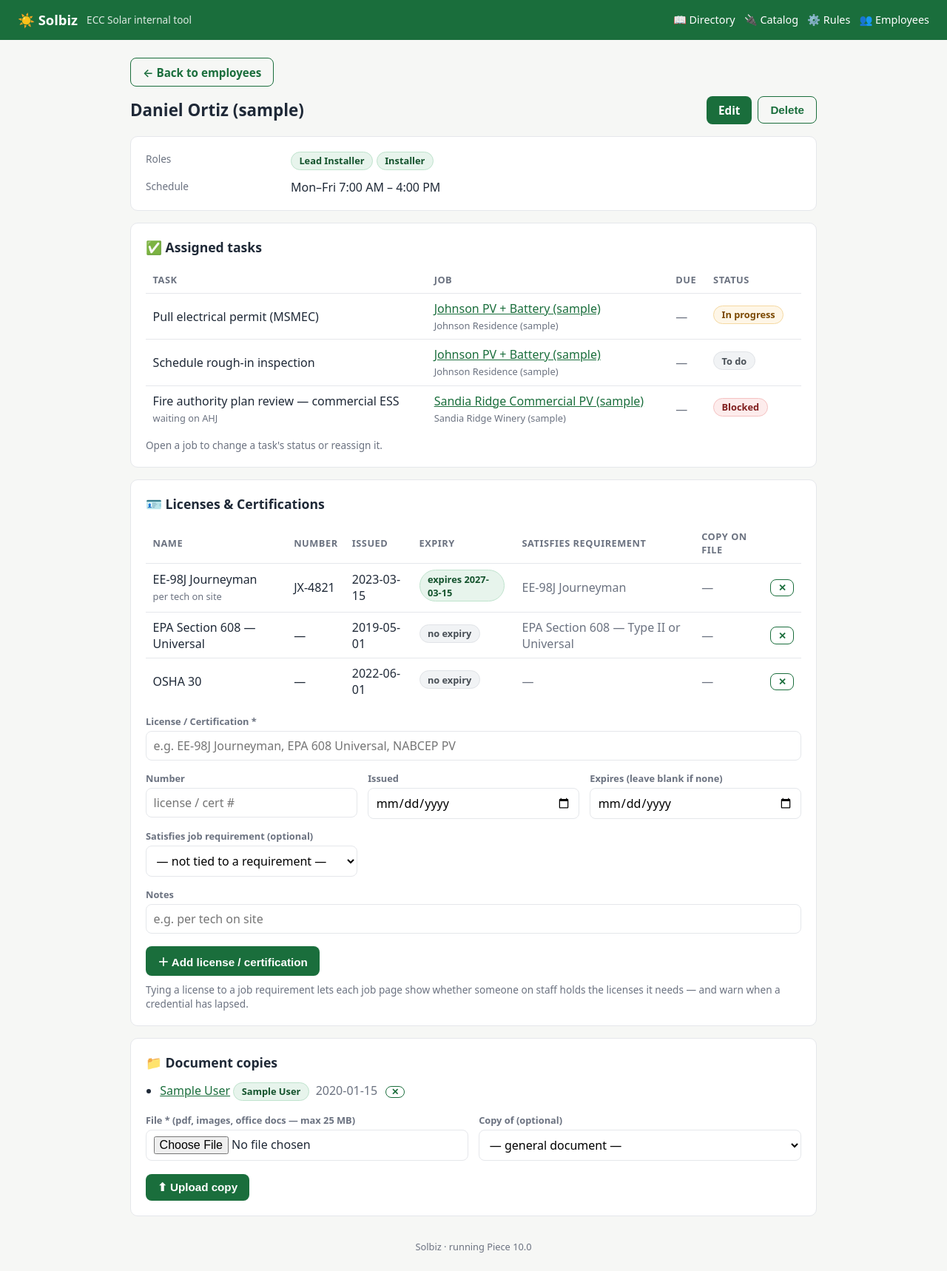
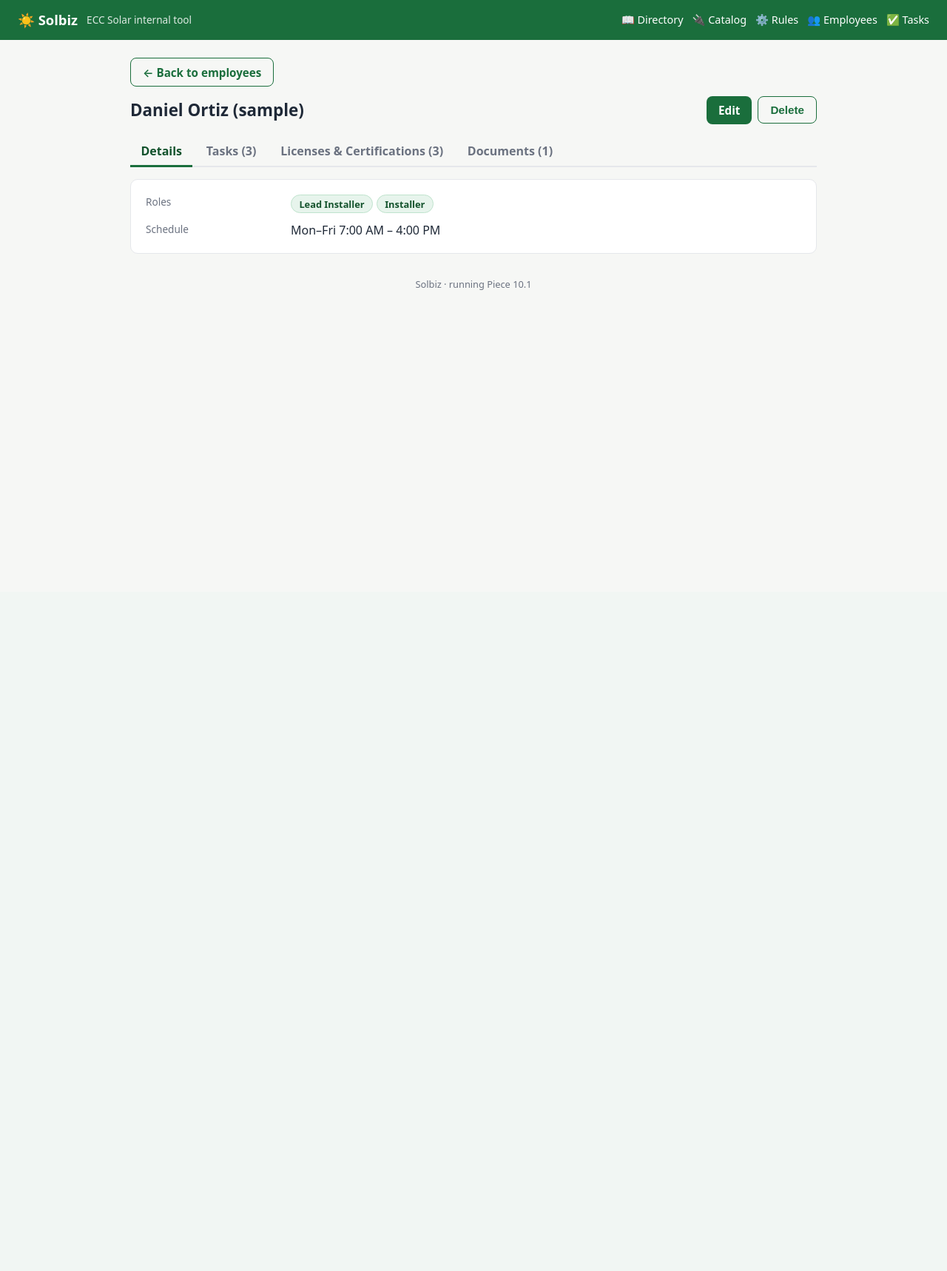
Before and after one commit to RaIn-Solar/job-creator-app, a Flask app: page /employees/1 in a window 1280 px wide. Shown: the whole page at 74% size. After the commit the page ends 392 px from the top, so only its background shows below. Run offline with Flask 3, Linux system fonts and the light colour scheme; data comes from the database, SQL or seed files in the repository; tables that the repository leaves empty hold one stand-in row (values such as "Sample post").

Commit message:
Piece 10.1 — auto-generated tasks, task board, tabbed employee profile
Three task-management follow-ups:

1. Generate tasks from a job's process. A "⚙ Generate from process" button
   on the job Tasks tab runs the same per-job BPMN the Process chart uses
   and turns each workflow step (skipping start/end events and gateways)
   into an ordered To-do, with the responsible lane noted. Skips steps
   already on the list, so it's safe to re-run after a job changes.

2. Cross-job task board at /tasks (new "✅ Tasks" nav link). Every task in
   one place, filterable to one person (or the unassigned pile) and to
   open vs. all, with a status tally + overdue count and inline status
   changes that return to the board (set_task_status now honors a
   same-site-only `next`).

3. Tabbed employee profile. The profile now uses the same hash-persisted
   tabs as the job page — Details / Tasks / Licenses & Certifications /
   Documents — and credential/document actions redirect back to their tab.

app.py: generate_tasks + tasks_dashboard routes; set_task_status `next`
support; employee credential/file redirects carry tab anchors. VERSION
bumped to Piece 10.1. New template templates/tasks.html; base.html nav
link; job_detail.html generate button; employee_detail.html restructured
into tabs.

Verified: process-task generation (ordered, gateways/events excluded,
idempotent re-run); the board's employee/unassigned/open/all filters,
inline status change with safe `next` (offsite redirects rejected); and the
employee tabs + anchored redirects — via route tests and screenshots.

Co-Authored-By: Claude Opus 4.8 <noreply@anthropic.com>
Claude-Session: https://claude.ai/code/session_01KhWnFkjkDZnX5K7hNmCpXU

```diff
--- a/app.py
+++ b/app.py
@@ -556,7 +556,7 @@ PRODUCTS = [
 
 # Shown in the footer of every page so it's always obvious which build
 # is running. Bumped with each piece.
-VERSION = "Piece 10.0"
+VERSION = "Piece 10.1"
 
 UPLOADS_DIR = DATA_DIR / "uploads"
 ALLOWED_EXTENSIONS = {
@@ -1713,6 +1713,45 @@ def add_task(job_id):
     return redirect(url_for("job_detail", job_id=job_id, _anchor="tasks"))
 
 
+@app.route("/jobs/<int:job_id>/tasks/generate", methods=["POST"])
+def generate_tasks(job_id):
+    """Pre-load a job's task list from its process: run the same per-job
+    BPMN the Process chart uses, then turn each workflow step (skipping
+    start/end events and gateways) into a To-do task, in order, with the
+    responsible lane noted. Skips steps already on the list, so it's safe
+    to re-run after the job's fields change."""
+    job = fetch_job(job_id)
+    db = get_db()
+    rules = db.execute("SELECT * FROM resource_rules").fetchall()
+    _xml, details = build_job_bpmn(job, match_rules(job, rules))
+    steps = sorted(details.values(), key=lambda d: d["order"])
+    existing = {r["title"].strip().lower() for r in db.execute(
+        "SELECT title FROM job_tasks WHERE job_id = ?", (job_id,)).fetchall()}
+    base = db.execute(
+        "SELECT COALESCE(MAX(sort_order), -1) + 1 FROM job_tasks WHERE job_id = ?",
+        (job_id,)).fetchone()[0]
+    added = 0
+    for step in steps:
+        kind = step["kind"]
+        if kind.endswith("Event") or kind.endswith("Gateway"):
+            continue
+        title = (step["name"] or "").strip()
+        if not title or title.lower() in existing:
+            continue
+        note = f"Process step · {step['lane']}" if step.get("lane") else "Process step"
+        db.execute(
+            "INSERT INTO job_tasks"
+            " (job_id, employee_id, title, status, notes, sort_order)"
+            " VALUES (?, NULL, ?, 'To do', ?, ?)",
+            (job_id, title, note, base + added))
+        existing.add(title.lower())
+        added += 1
+    db.commit()
+    flash(f"Added {added} task{'s' if added != 1 else ''} from the job's process."
+          if added else "No new tasks — the process steps are already on the list.")
+    return redirect(url_for("job_detail", job_id=job_id, _anchor="tasks"))
+
+
 @app.route("/jobs/<int:job_id>/tasks/<int:task_id>/status", methods=["POST"])
 def set_task_status(job_id, task_id):
     status = request.form.get("status", "")
@@ -1725,6 +1764,11 @@ def set_task_status(job_id, task_id):
             " WHERE id = ? AND job_id = ?",
             (status, completed, task_id, job_id))
         db.commit()
+    # A dashboard passes ?next= so the status change returns there; only
+    # same-site relative paths are honored.
+    nxt = request.form.get("next", "")
+    if nxt.startswith("/") and not nxt.startswith("//"):
+        return redirect(nxt)
     return redirect(url_for("job_detail", job_id=job_id, _anchor="tasks"))
 
 
@@ -1744,6 +1788,43 @@ def delete_task(job_id, task_id):
                (task_id, job_id))
     db.commit()
     return redirect(url_for("job_detail", job_id=job_id, _anchor="tasks"))
+
+
+@app.route("/tasks")
+def tasks_dashboard():
+    """Cross-job task board: every task in one place, filterable to one
+    person (or the unassigned pile) and to open vs. all. The home for
+    'what am I supposed to be doing' across every job."""
+    db = get_db()
+    employees = db.execute("SELECT id, name FROM employees ORDER BY name").fetchall()
+    who = request.args.get("employee", "")   # "" (all) / "unassigned" / an id
+    show = request.args.get("show", "open")  # open / all
+    sql = ("SELECT t.*, j.job_name, j.id AS job_id, c.name AS client_name,"
+           " e.name AS assignee_name FROM job_tasks t"
+           " JOIN jobs j ON j.id = t.job_id"
+           " JOIN clients c ON c.id = j.client_id"
+           " LEFT JOIN employees e ON e.id = t.employee_id WHERE 1 = 1")
+    params = []
+    if who == "unassigned":
+        sql += " AND t.employee_id IS NULL"
+    elif who.isdigit():
+        sql += " AND t.employee_id = ?"
+        params.append(int(who))
+    if show == "open":
+        sql += " AND t.status != 'Done'"
+    # Open first, then soonest due (blank dues last), then by job.
+    sql += (" ORDER BY (t.status = 'Done'), (t.due_date = ''), t.due_date,"
+            " j.id, t.sort_order, t.id")
+    tasks = db.execute(sql, params).fetchall()
+    counts = {}
+    for t in tasks:
+        counts[t["status"]] = counts.get(t["status"], 0) + 1
+    today = datetime.now().strftime("%Y-%m-%d")
+    overdue = sum(1 for t in tasks
+                  if t["due_date"] and t["due_date"] < today and t["status"] != "Done")
+    return render_template(
+        "tasks.html", tasks=tasks, employees=employees, who=who, show=show,
+        task_statuses=TASK_STATUSES, counts=counts, overdue=overdue, today=today)
 
 
 # -------------------------------------------------------------------- files
@@ -2233,7 +2314,7 @@ def add_credential(employee_id):
     name = request.form.get("name", "").strip()
     if not name:
         flash("A license/certification needs a name.", "error")
-        return redirect(url_for("employee_detail", employee_id=employee_id))
+        return redirect(url_for("employee_detail", employee_id=employee_id, _anchor="licenses"))
     db = get_db()
     db.execute(
         "INSERT INTO employee_credentials"
@@ -2248,7 +2329,7 @@ def add_credential(employee_id):
     )
     db.commit()
     flash(f"Added license/certification: {name}")
-    return redirect(url_for("employee_detail", employee_id=employee_id))
+    return redirect(url_for("employee_detail", employee_id=employee_id, _anchor="licenses"))
 
 
 @app.route("/employees/<int:employee_id>/credentials/<int:credential_id>/delete",
@@ -2259,7 +2340,7 @@ def delete_credential(employee_id, credential_id):
                (credential_id, employee_id))
     db.commit()
     flash("License/certification removed.")
-    return redirect(url_for("employee_detail", employee_id=employee_id))
+    return redirect(url_for("employee_detail", employee_id=employee_id, _anchor="licenses"))
 
 
 # ---- employee documents (copies of certifications, etc.) -----------------
@@ -2277,11 +2358,11 @@ def upload_employee_file(employee_id):
     upload = request.files.get("document")
     if upload is None or not upload.filename:
         flash("Choose a file to upload.", "error")
-        return redirect(url_for("employee_detail", employee_id=employee_id))
+        return redirect(url_for("employee_detail", employee_id=employee_id, _anchor="documents"))
     extension = upload.filename.rsplit(".", 1)[-1].lower() if "." in upload.filename else ""
     if extension not in ALLOWED_EXTENSIONS:
         flash(f"File type .{extension} is not allowed.", "error")
-        return redirect(url_for("employee_detail", employee_id=employee_id))
+        return redirect(url_for("employee_detail", employee_id=employee_id, _anchor="documents"))
     original = upload.filename
     stored = f"{uuid.uuid4().hex[:8]}_{secure_filename(original)}"
     upload.save(employee_upload_dir(employee_id) / stored)
@@ -2295,7 +2376,7 @@ def upload_employee_file(employee_id):
     )
     db.commit()
     flash(f"Uploaded: {original}")
-    return redirect(url_for("employee_detail", employee_id=employee_id))
+    return redirect(url_for("employee_detail", employee_id=employee_id, _anchor="documents"))
 
 
 @app.route("/employees/<int:employee_id>/files/<int:file_id>/download")
@@ -2322,7 +2403,7 @@ def delete_employee_file(employee_id, file_id):
         db.execute("DELETE FROM employee_files WHERE id = ?", (record["id"],))
         db.commit()
         flash(f"Deleted: {record['original_name']}")
-    return redirect(url_for("employee_detail", employee_id=employee_id))
+    return redirect(url_for("employee_detail", employee_id=employee_id, _anchor="documents"))
 
 
 if __name__ == "__main__":
--- a/templates/base.html
+++ b/templates/base.html
@@ -180,6 +180,7 @@
     <a href="/catalog" style="font-size:0.9rem; font-weight:500;">🔌 Catalog</a>
     <a href="/rules" style="font-size:0.9rem; font-weight:500;">⚙️ Rules</a>
     <a href="/employees" style="font-size:0.9rem; font-weight:500;">👥 Employees</a>
+    <a href="/tasks" style="font-size:0.9rem; font-weight:500;">✅ Tasks</a>
   </header>
   <main>
     {% with messages = get_flashed_messages(with_categories=true) %}
--- a/templates/employee_detail.html
+++ b/templates/employee_detail.html
@@ -16,6 +16,14 @@
   </div>
 </div>
 
+<div class="tab-bar">
+  <button class="tab-btn" data-tab="details">Details</button>
+  <button class="tab-btn" data-tab="tasks">Tasks ({{ assigned_tasks|length }})</button>
+  <button class="tab-btn" data-tab="licenses">Licenses &amp; Certifications ({{ credentials|length }})</button>
+  <button class="tab-btn" data-tab="documents">Documents ({{ files|length }})</button>
+</div>
+
+<div class="tab-panel" id="tab-details">
 <div class="card">
   <dl class="profile">
     <dt>Roles</dt>
@@ -31,11 +39,13 @@
   <p class="muted" style="margin:0.8rem 0 0; font-size:0.85rem;">
     <strong>Earlier free-text entry (from before structured tracking):</strong><br>
     <span style="white-space: pre-line;">{{ employee["licenses_certifications"] }}</span><br>
-    Re-enter these as rows below so expiry can be tracked.
+    Re-enter these under Licenses &amp; Certifications so expiry can be tracked.
   </p>
   {% endif %}
 </div>
+</div>
 
+<div class="tab-panel" id="tab-tasks">
 <div class="card">
   <h2 style="margin-top:0; font-size:1.1rem;">✅ Assigned tasks</h2>
   {% if assigned_tasks %}
@@ -59,12 +69,15 @@
   </table>
   </div>
   <p class="muted" style="margin:0.5rem 0 0; font-size:0.85rem;">Open a job to
-  change a task's status or reassign it.</p>
+  change a task's status or reassign it, or use the
+  <a href="{{ url_for('tasks_dashboard', employee=employee['id']) }}">task board</a>.</p>
   {% else %}
   <p class="empty">Nothing assigned to this person right now.</p>
   {% endif %}
 </div>
+</div>
 
+<div class="tab-panel" id="tab-licenses">
 <div class="card">
   <h2 style="margin-top:0; font-size:1.1rem;">🪪 Licenses &amp; Certifications</h2>
   {% if credentials %}
@@ -136,7 +149,9 @@
   to a job requirement lets each job page show whether someone on staff holds
   the licenses it needs — and warn when a credential has lapsed.</p>
 </div>
+</div>
 
+<div class="tab-panel" id="tab-documents">
 <div class="card">
   <h2 style="margin-top:0; font-size:1.1rem;">📁 Document copies</h2>
   {% if files %}
@@ -175,4 +190,24 @@
     <div class="actions"><button type="submit" class="btn">⬆ Upload copy</button></div>
   </form>
 </div>
+</div>
+
+<script>
+  // Same hash-based tab persistence as the job page, so posts that redirect
+  // back (add a license, upload a doc) land on the tab you were using.
+  const TABS = ["details", "tasks", "licenses", "documents"];
+  function activateTab(name, updateHash) {
+    if (!TABS.includes(name)) name = "details";
+    document.querySelectorAll(".tab-btn").forEach(b =>
+      b.classList.toggle("active", b.dataset.tab === name));
+    document.querySelectorAll(".tab-panel").forEach(p =>
+      p.classList.toggle("active", p.id === "tab-" + name));
+    if (updateHash) history.replaceState(null, "", "#" + name);
+  }
+  document.querySelectorAll(".tab-btn").forEach(b =>
+    b.addEventListener("click", () => activateTab(b.dataset.tab, true)));
+  window.addEventListener("hashchange", () =>
+    activateTab(location.hash.slice(1) || "details", false));
+  activateTab(location.hash.slice(1) || "details", false);
+</script>
 {% endblock %}
```
Also changed, not shown: templates/job_detail.html (+7 -1 lines), templates/tasks.html (added, +73 -0 lines).
